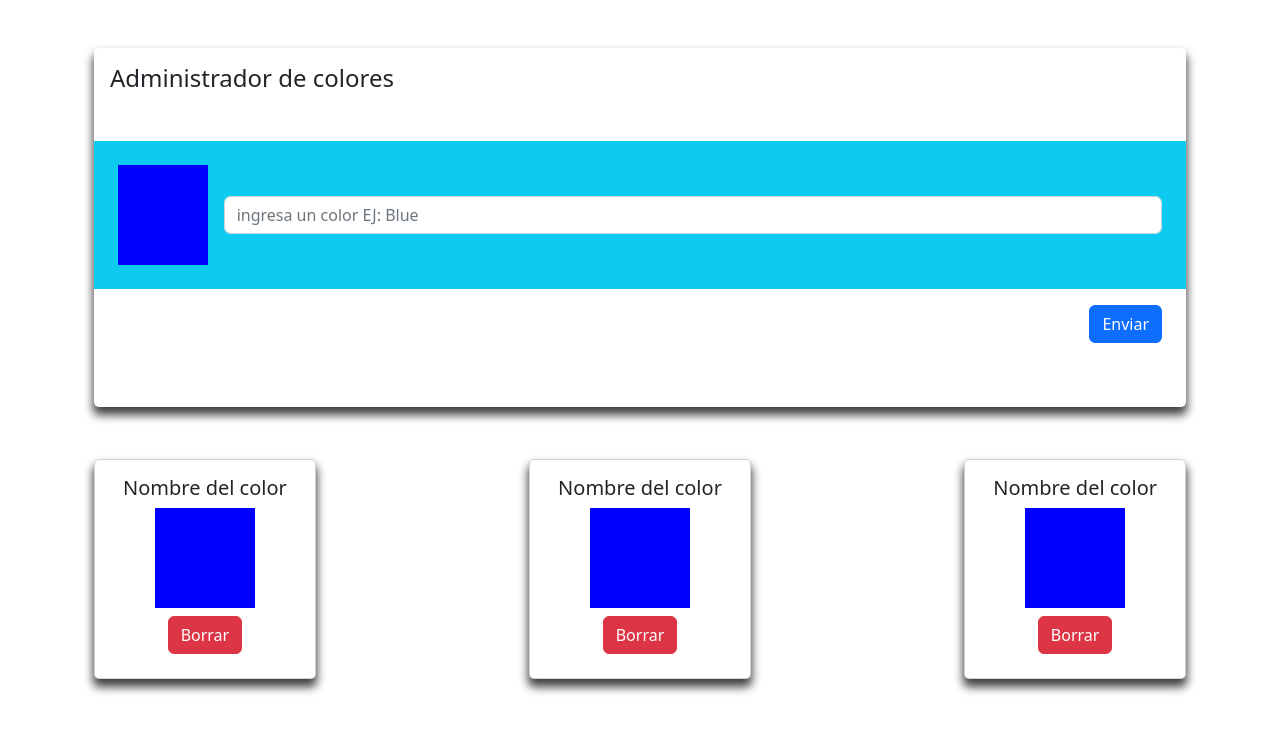
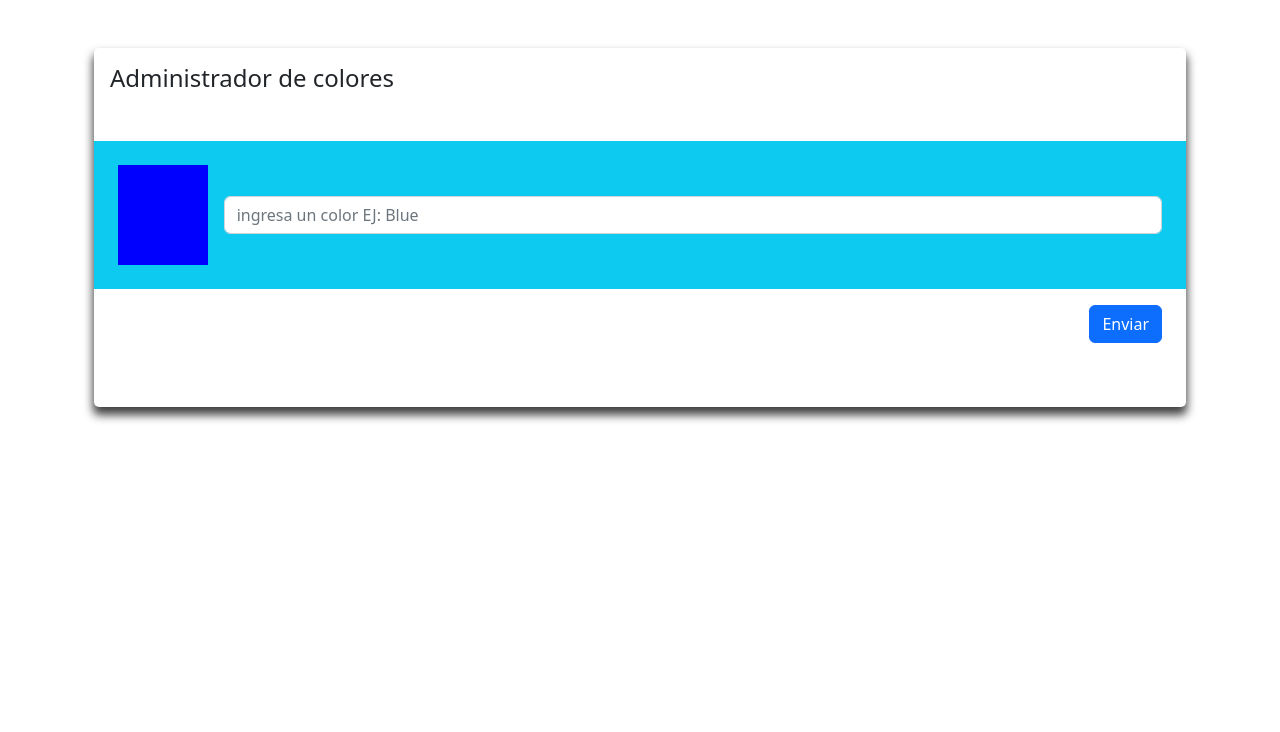
Before and after one commit to Fedreric/practicaReact-6, a React (Vite) app: page / in a window 1280 px wide. Shown: the top 732 px of the page. Built offline with nearby package versions, Linux system fonts and the light colour scheme.

Commit message:
Se logra guardar los colores en un array y mostrar las cards en funcion a los colores ingresados

```diff
--- a/src/components/AdministradorColor.jsx
+++ b/src/components/AdministradorColor.jsx
@@ -1,12 +1,21 @@
 import { Container, Button, Form } from "react-bootstrap";
+import { useState } from "react";
 import CardColor from "./CardColor";
 
 const AdministradorColor = () => {
+  const [color, setColor] = useState('');
+  const [colores, setColores] = useState([]);
+
+  const handleSubmit = (e) =>{
+    e.preventDefault();
+    setColores([...colores,color]);
+    setColor('');
+  }
   return (
     <Container className="row justify-content-center justify-content-md-between">
       <Container className="my-5 p-0 contendor">
         <h2 className="display-6 fs-4 ps-3 pt-3">Administrador de colores</h2>
-        <Form className="my-5">
+        <Form className="my-5" onSubmit={handleSubmit}>
           <Form.Group
             className="p-4 d-flex align-items-center bg-info"
             controlId="formBasicEmail"
@@ -16,6 +25,8 @@ const AdministradorColor = () => {
               type="text"
               placeholder="ingresa un color EJ: Blue"
               className="w-100 ms-3"
+              onChange={(e)=>setColor(e.target.value)}
+              value={color}
             />
           </Form.Group>
           <div className="d-flex justify-content-end">
@@ -25,10 +36,9 @@ const AdministradorColor = () => {
           </div>
         </Form>
       </Container>
-
-      <CardColor></CardColor>
-      <CardColor></CardColor>
-      <CardColor></CardColor>
+      {
+      colores.map((color,indice)=><CardColor key={indice} color={color}></CardColor>)
+      }
     </Container>
   );
 };
--- a/src/components/CardColor.jsx
+++ b/src/components/CardColor.jsx
@@ -1,10 +1,10 @@
 import { Button, Card } from "react-bootstrap";
 
-const CardColor = () => {
+const CardColor = ({color}) => {
   return (
     <Card className="text-center col-md-4 my-1 w-auto contendor">
       <Card.Body>
-        <Card.Title>Nombre del color</Card.Title>
+        <Card.Title>{color}</Card.Title>
         <div className="d-flex justify-content-center">
           <div className="caja"></div>
         </div>
```
